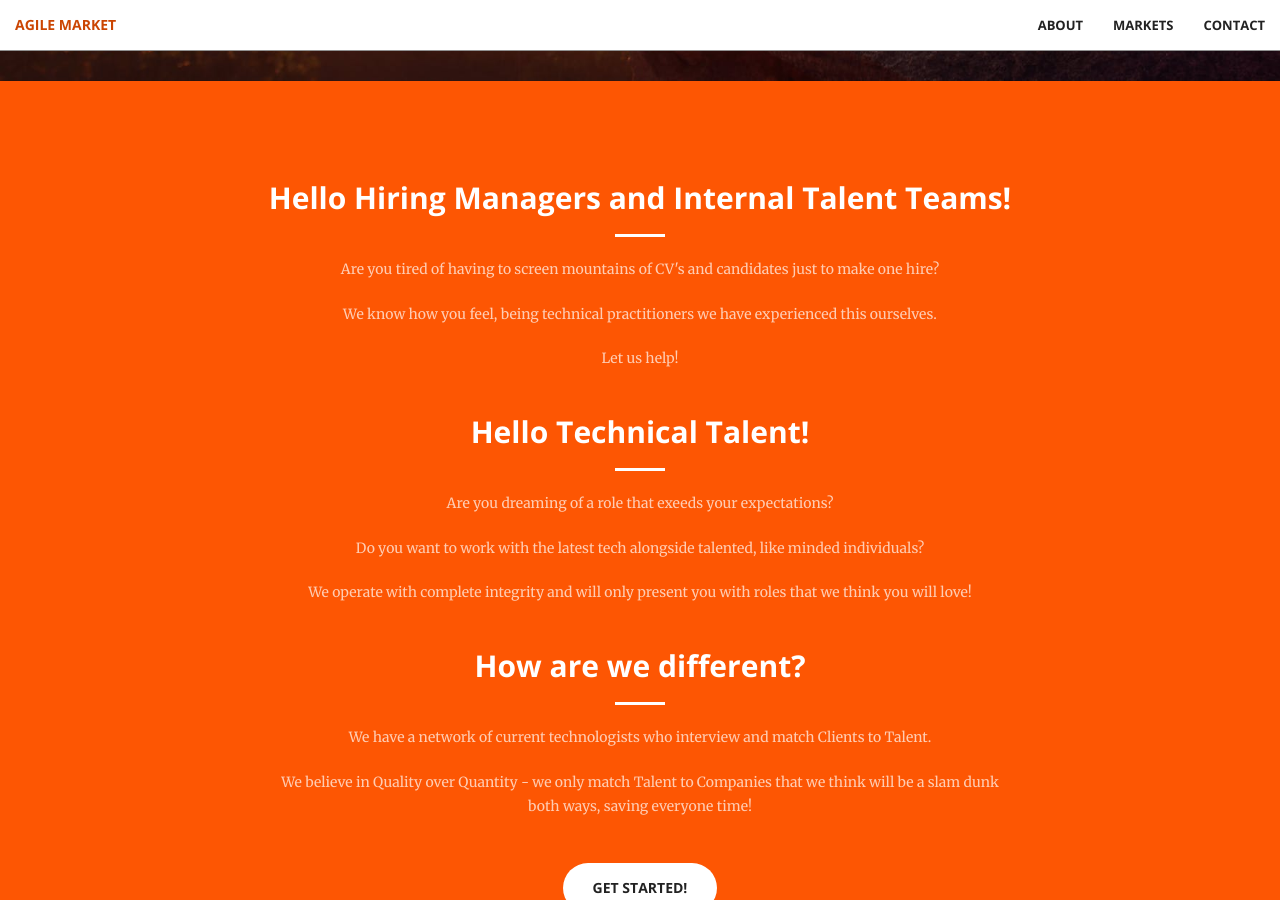
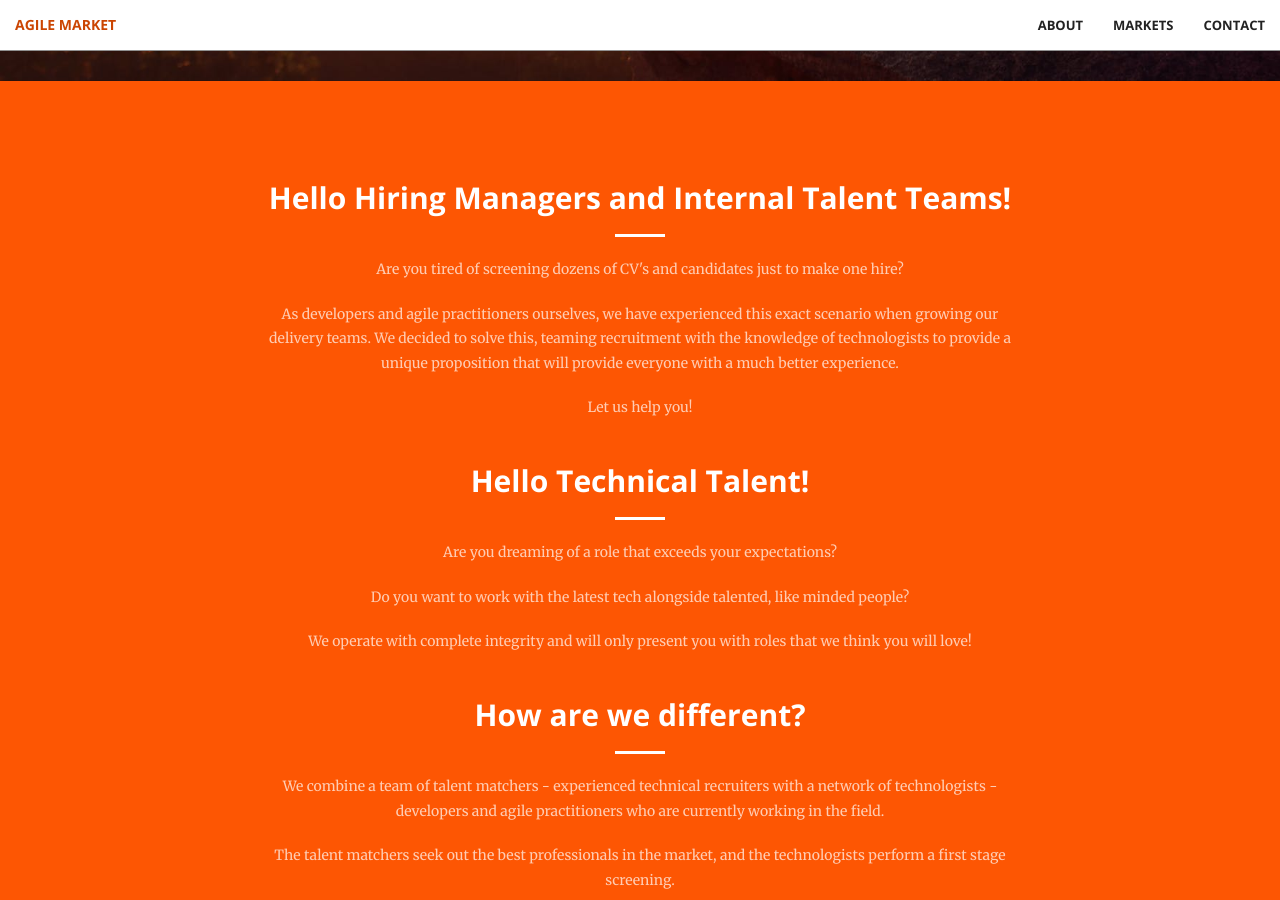
Before and after one commit to joecity/agilemarket, a Jekyll site: the page built from index.html, in a window 1280 px wide and 900 px high, scrolled down 819 px. Built offline with Jekyll 4.4.1, drawn with Linux system fonts in a browser that asks for light colours; some of the changed text lies outside the part shown.

Commit message:
Updated wording in call to action

```diff
--- a/_includes/call-to-action.html
+++ b/_includes/call-to-action.html
@@ -4,21 +4,23 @@
             <div class="col-lg-8 col-lg-offset-2 text-center">
                 <h2 class="section-heading">Hello Hiring Managers and Internal Talent Teams!</h2>
                 <hr class="light">
-                <p class="text-faded">Are you tired of having to screen mountains of CV's and candidates just to make one hire?</p>
-                <p class="text-faded">We know how you feel, being technical practitioners we have experienced this ourselves.</p>
-                <p class="text-faded">Let us help!
+                <p class="text-faded">Are you tired of screening dozens of CV's and candidates just to make one hire?</p>
+                <p class="text-faded">As developers and agile practitioners ourselves, we have experienced this exact scenario when growing our delivery teams. We decided to solve this, teaming recruitment with the knowledge of technologists to provide a unique proposition that will provide everyone with a much better experience.</p>
+                <p class="text-faded">Let us help you!
                 <br><br></p>
                 <h2 class="section-heading">Hello Technical Talent!</h2>
                 <hr class="light">
-                <p class="text-faded">Are you dreaming of a role that exeeds your expectations?</p>
-                <p class="text-faded">Do you want to work with the latest tech alongside talented, like minded individuals?</p>
+                <p class="text-faded">Are you dreaming of a role that exceeds your expectations?</p>
+                <p class="text-faded">Do you want to work with the latest tech alongside talented, like minded people?</p>
                 <p class="text-faded">We operate with complete integrity and will only present you with roles that we think you will love!
                 <br><br></p>
                 <h2 class="section-heading">How are we different?</h2>
                 <hr class="light">
-                <p class="text-faded">We have a network of current technologists who interview and match Clients to Talent.</p>
-                <p class="text-faded">We believe in Quality over Quantity - we only match Talent to Companies that we think will be a slam dunk both ways, saving everyone time!
-                <br><br></p>
+                <p class="text-faded">We combine a team of talent matchers - experienced technical recruiters with a network of technologists - developers and agile practitioners who are currently working in the field.</p>
+                <p class="text-faded">The talent matchers seek out the best professionals in the market, and the technologists perform a first stage screening.</p>
+                <p class="text-faded">This unique process has proven that we can provide higher quality matches. The success of our matches, for both the companies we work with and our candidates, is our number one priority.</p>
+                <p class="text-faded">
+                <br></p>
                 <a href="#services" class="btn btn-default btn-xl page-scroll">Get Started!</a>
             </div>
         </div>
--- a/_includes/contact.html
+++ b/_includes/contact.html
@@ -6,7 +6,7 @@
                 <hr class="primary">
                 <p><img src="img/Arrow.small.png" class="bullet"><span>Our promise:</span> We aim for every Talent Match we put forward to be a perfect fit both ways; we realise everyones time is precious! We match the top talent on the market to exciting, career growing organisations.
                 </p>
-                <p><img src="img/Arrow.small.png" class="bullet"><span>Clients:</span> We work with current technologists to determine levels of technical knowledge before we put them forward to you. We aim for a perfect match, saving you time.</p>
+                <p><img src="img/Arrow.small.png" class="bullet"><span>Clients:</span> We work with current technologists to determine levels of technical knowledge before we put them forward to you. We aim for a perfect match everytime, saving you time.</p>
                 <p><img src="img/Arrow.small.png" class="bullet"><span>Candidates:</span> We really get to know our clients Environment, Culture, and Technology stack in order to ensure this is a great career move suited to you!
                 </p>
                 <p><img src="img/Arrow.small.png" class="bullet"><span>Interested?</span> Put us to the test! Whether you're looking for talent, or looking for an exciting new role, drop us an email and let's see how we can help!
```
